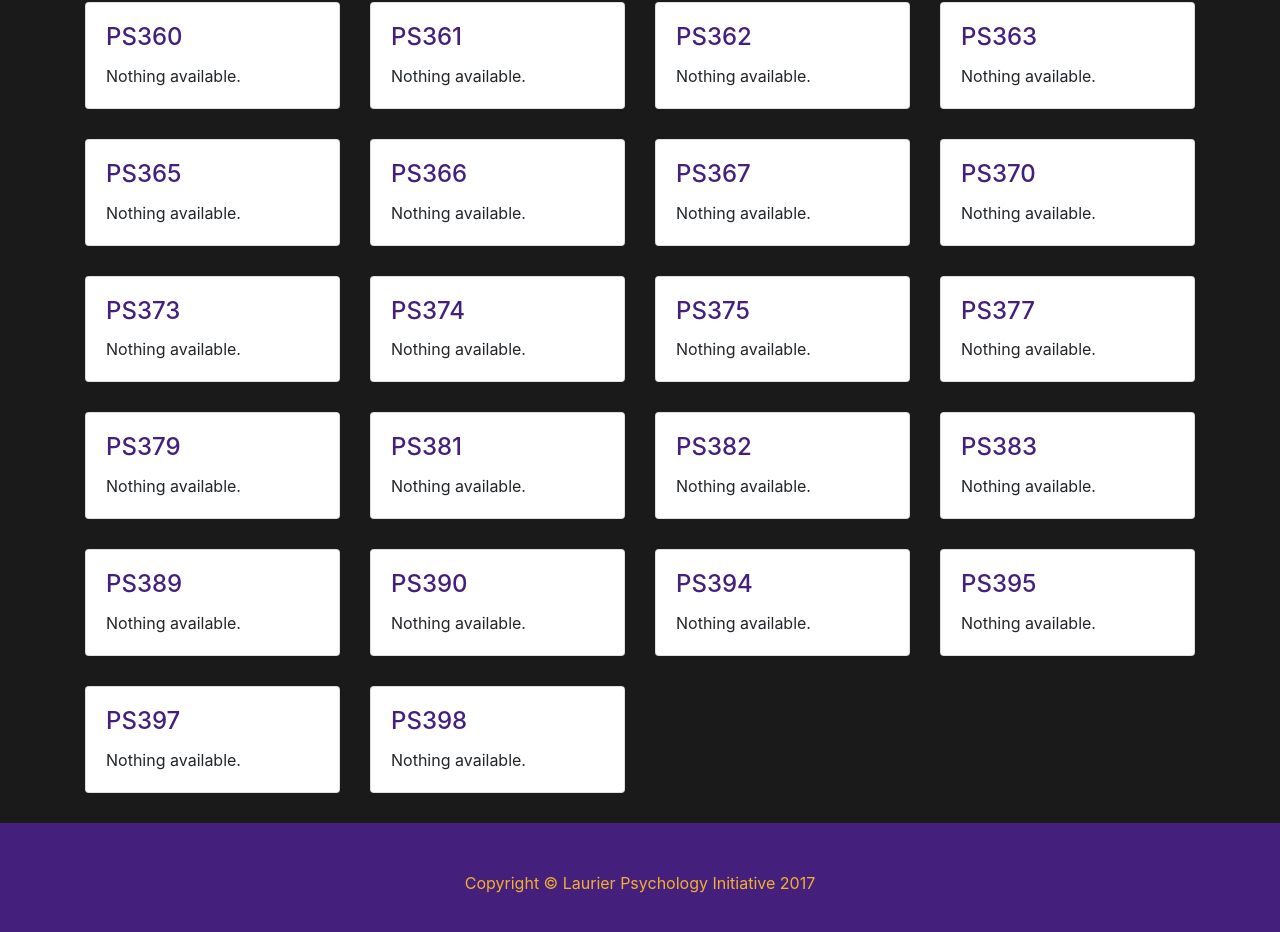
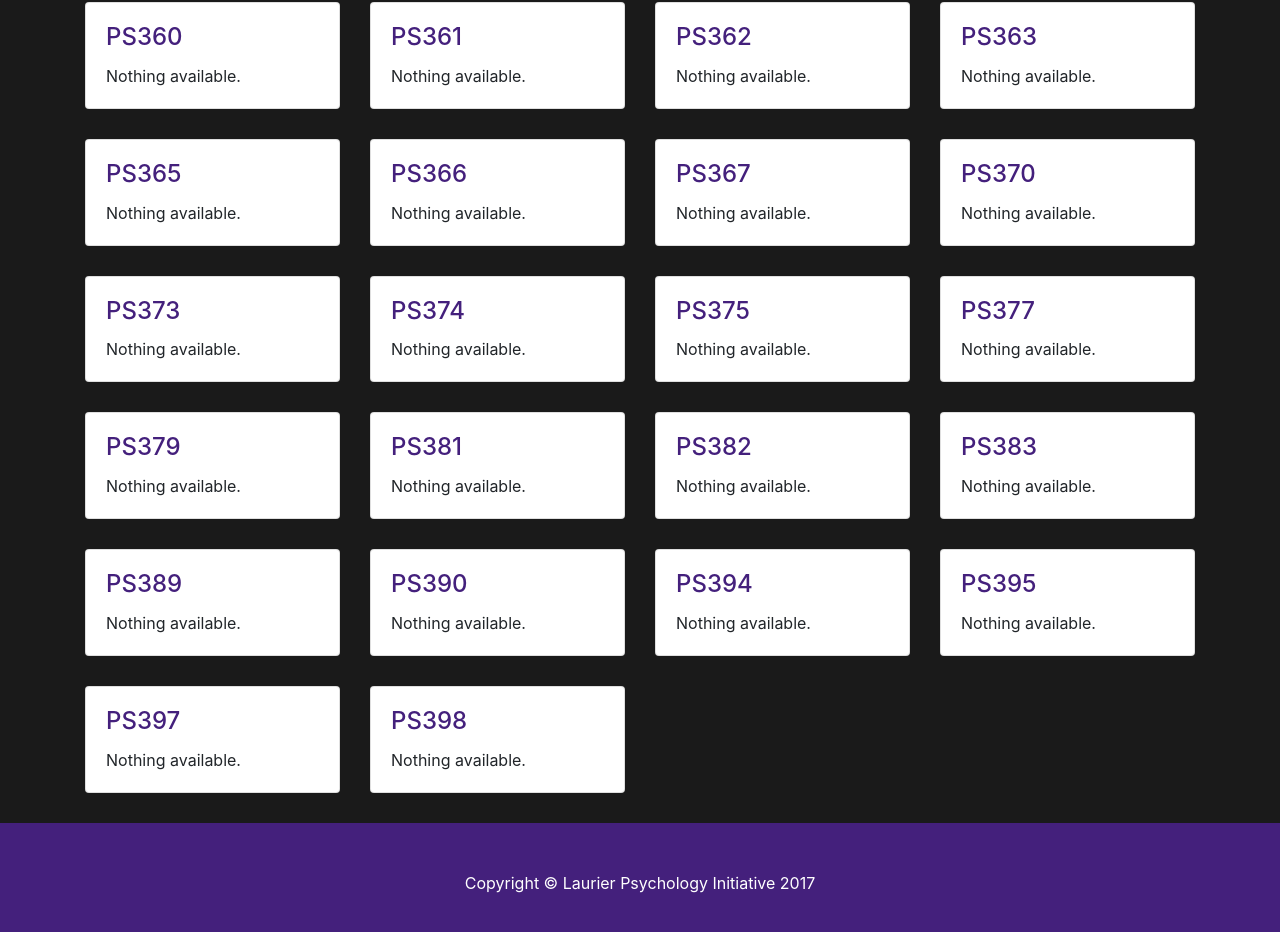
Before and after one commit to rexanz/Laurier-Psychology-Study, a website: page year3.html in a window 1280 px wide. Shown: the part 150-1082 px from the top of the page. Drawn offline with Linux system fonts and the light colour scheme.

Commit message:
Update year3.html

```diff
--- a/year3.html
+++ b/year3.html
@@ -288,7 +288,7 @@
     <!-- Footer -->
     <footer class="bg-purple py-5">
       <div class="container">
-        <p class="m-0 text-center text-color">Copyright &copy; Laurier Psychology Initiative 2017</p>
+        <p class="m-0 text-center text-white">Copyright &copy; Laurier Psychology Initiative 2017</p>
       </div>
       <!-- /.container -->
     </footer>
```
